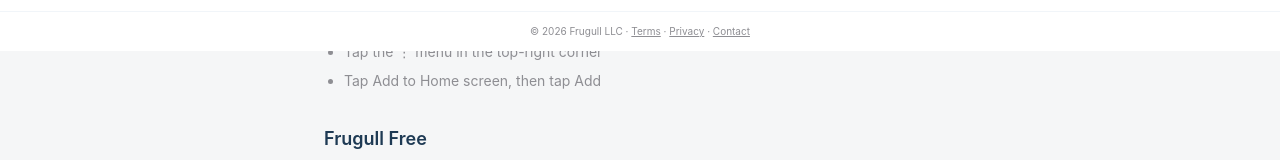
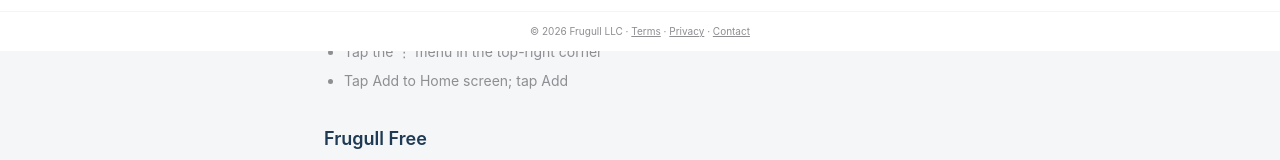
Before and after one commit to j76m/frugull-frontend, a React (Vite) app: page /how-it-works in a window 1280 px wide. Shown: the part 749-909 px from the top of the page. Built offline with nearby package versions, Linux system fonts and the light colour scheme; no server answers.

Commit message:
Condense home screen steps

```diff
--- a/src/pages/HowItWorks.jsx
+++ b/src/pages/HowItWorks.jsx
@@ -56,14 +56,14 @@ export default function HowItWorks() {
               Tap the Share button (the square with an arrow pointing up). On newer iOS
               versions, tap ••• first, then Share
             </li>
-            <li>Scroll down and tap Add to Home Screen, then tap Add</li>
+            <li>Scroll down and tap Add to Home Screen; tap Add</li>
           </ul>
 
           <h3 className="text-sm font-semibold text-brand-navy mb-1.5">Android</h3>
           <ul className="text-brand-gray text-sm leading-relaxed space-y-1.5 list-disc pl-5">
             <li>Open frugull.com in Chrome</li>
             <li>Tap the ⋮ menu in the top-right corner</li>
-            <li>Tap Add to Home screen, then tap Add</li>
+            <li>Tap Add to Home screen; tap Add</li>
           </ul>
         </section>
 
```
